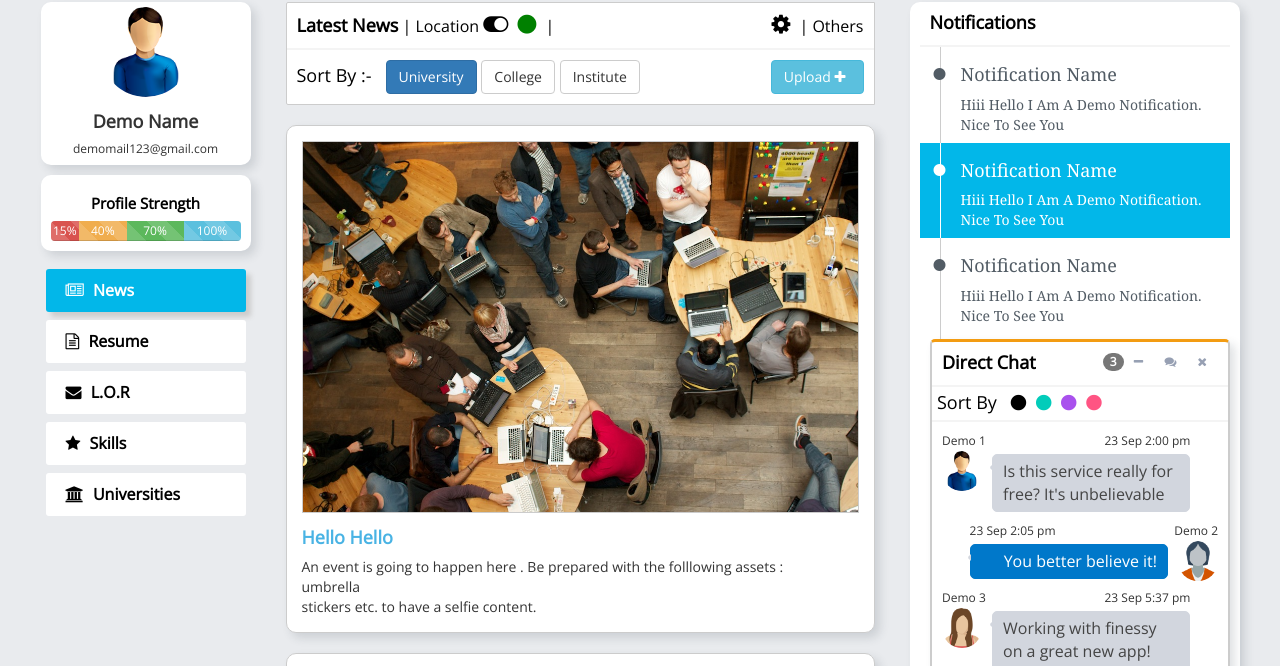
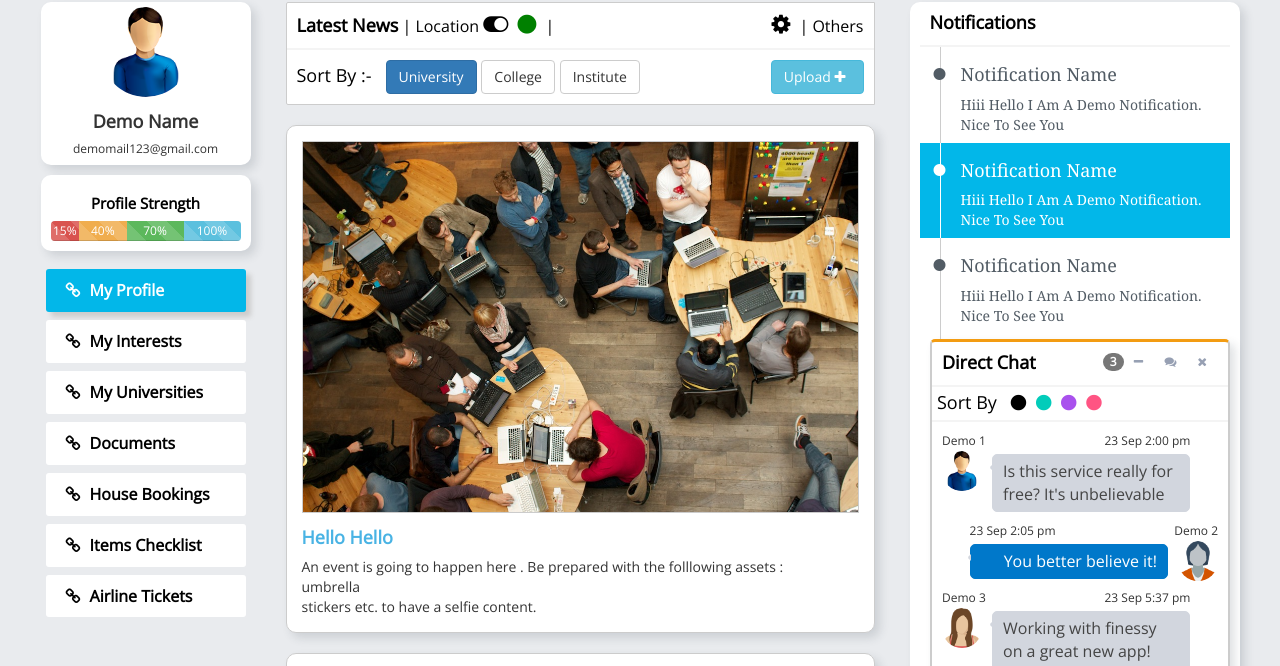
Before and after one commit to himanshukhosla123/finessy-linked, a plain HTML site: page index.html at #!/dashboard in a window 1280 px wide. Shown: the part 71-737 px from the top of the page. Drawn offline with nearby package versions, Linux system fonts and the light colour scheme.

Commit message:
dashboard changes

```diff
--- a/dashboard.html
+++ b/dashboard.html
@@ -32,11 +32,13 @@
 
          <div class="">
           <ul class="nav">
-              <li><a href="#" class="active"><i class="fa fa-newspaper-o"></i> News</a></li>
-              <li><a href="#"><i class="fa fa-file-text-o"></i> Resume</a></li>
-              <li><a href="#"><i class="fa fa-envelope"></i> L.O.R</a></li>
-              <li><a href=""><i class="fa fa-star"></i> Skills</a></li>
-              <li><a href=""><i class="fa fa-university"></i> Universities</a></li>
+              <li><a href="#" class="active"><i class="fa fa-link"></i> My Profile</a></li>
+              <li><a href="#"><i class="fa fa-link"></i> My Interests</a></li>
+              <li><a href="#"><i class="fa fa-link"></i> My Universities</a></li>
+              <li><a href=""><i class="fa fa-link"></i> Documents</a></li>
+              <li><a href=""><i class="fa fa-link"></i> House Bookings</a></li>
+              <li><a href=""><i class="fa fa-link"></i> Items Checklist</a></li>
+              <li><a href=""><i class="fa fa-link"></i> Airline Tickets</a></li>
           </ul>
 
       </div>
```
